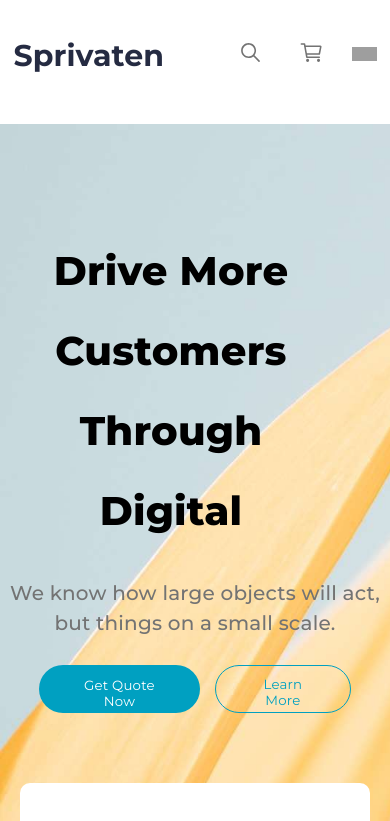
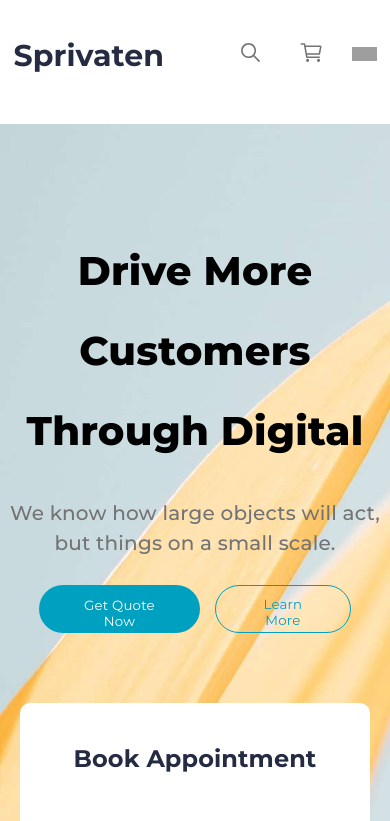
Before and after one commit to tahminarasulzadeh/Sprivaten-Remote-Academy, a React (Vite) app: page / in a window 390 px wide. Shown: the top 821 px of the page. Built offline with nearby package versions, Linux system fonts and the light colour scheme; grey boxes are pictures that could not be loaded.

Commit message:
final commit

```diff
--- a/src/pages/Homepage/Homepage.css
+++ b/src/pages/Homepage/Homepage.css
@@ -100,7 +100,7 @@
    }
 
    .home-title{
-    width: 328px;
+
     font-size: 40px;
     /* height: 171px; */
    }
```
